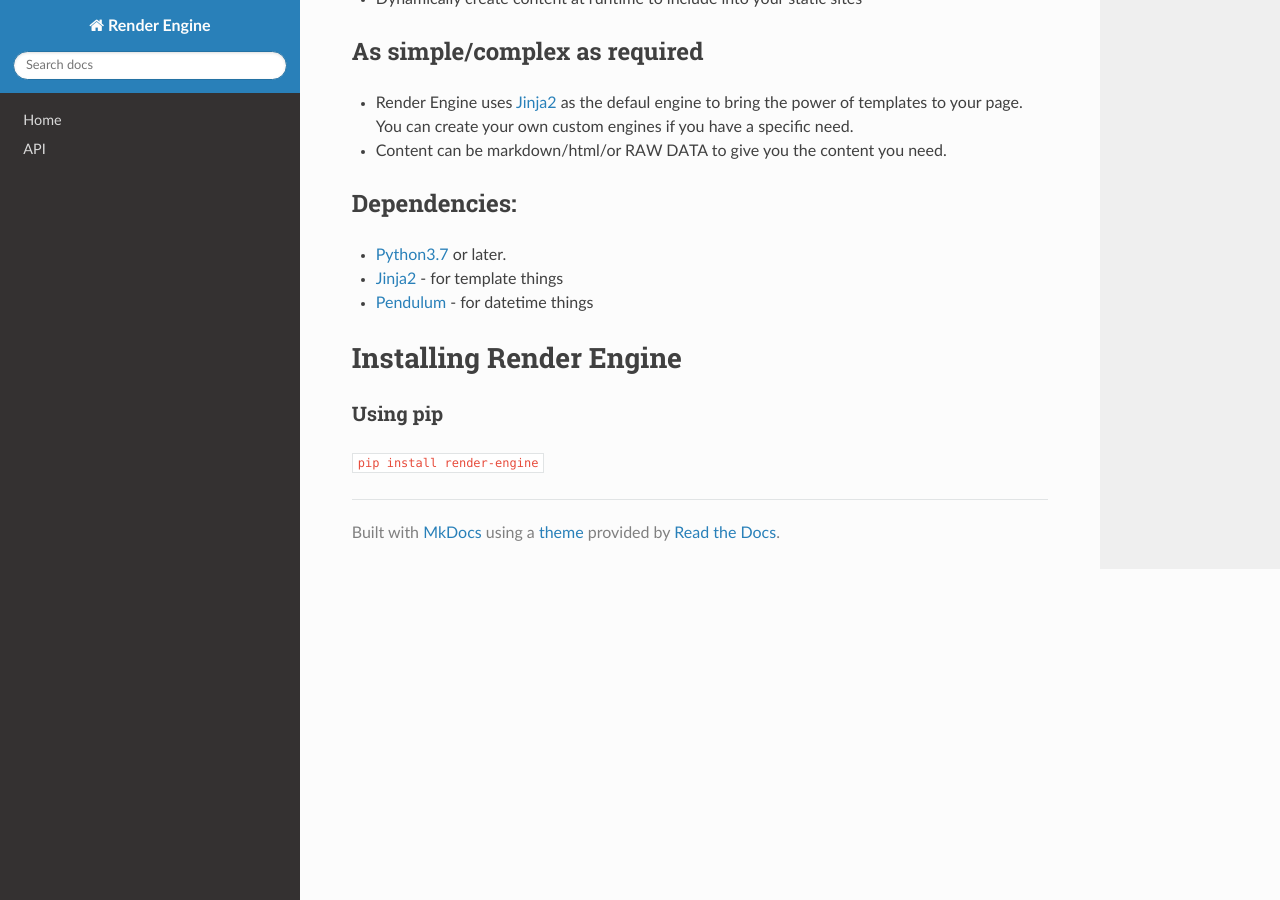
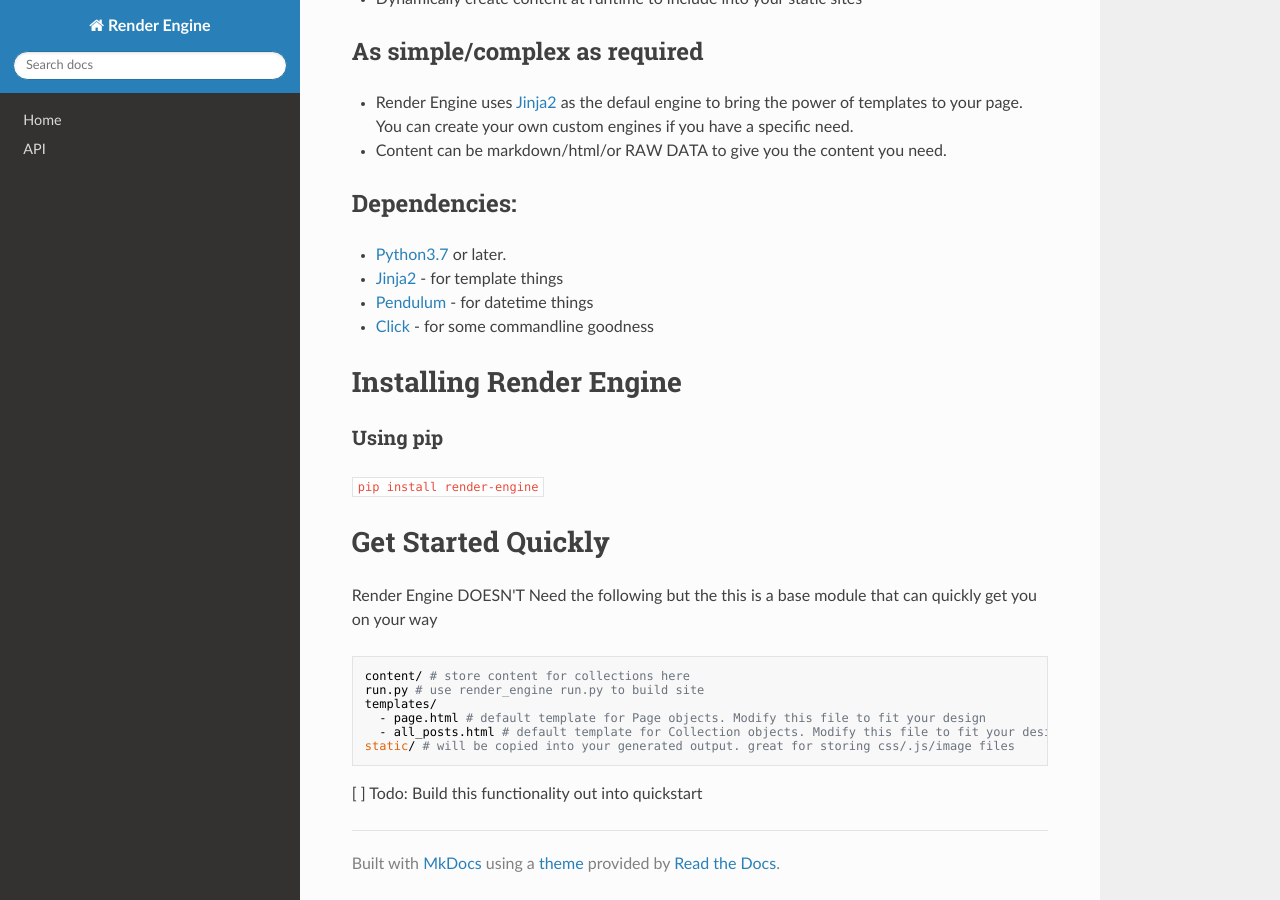
Before and after one commit to render-engine/render-engine, an MkDocs documentation site: the page built from docs/README.md, in a window 1280 px wide and 900 px high, scrolled down 776 px. Built offline with MkDocs 1.6.1, drawn with Linux system fonts in a browser that asks for light colours; nearby versions of some CDN libraries.

Commit message:
copy readme to docs

````diff
--- a/docs/README.md
+++ b/docs/README.md
@@ -34,6 +34,7 @@ You can expand on these areas to customize your engine to your liking.
 - [Python3.7](https://python.org) or later.
 - [Jinja2] - for template things
 - [Pendulum] - for datetime things
+- [Click] - for some commandline goodness
 
 
 # Installing Render Engine
@@ -41,5 +42,22 @@ You can expand on these areas to customize your engine to your liking.
 ### Using pip
 `pip install render-engine`
 
+# Get Started Quickly
+
+Render Engine DOESN'T Need the following but the this is a base module that can quickly get you on your way
+
+```
+content/ # store content for collections here
+run.py # use render_engine run.py to build site
+templates/
+  - page.html # default template for Page objects. Modify this file to fit your design
+  - all_posts.html # default template for Collection objects. Modify this file to fit your design
+static/ # will be copied into your generated output. great for storing css/.js/image files
+```
+
+[ ] Todo: Build this functionality out into quickstart
+
+
 [Jinja2]: https://jinja.palletsprojects.com/en/latest
 [Pendulum]: https://pendulum.eustace.io
+[Click]: https://click.palletsprojects.com/en/latest
````
